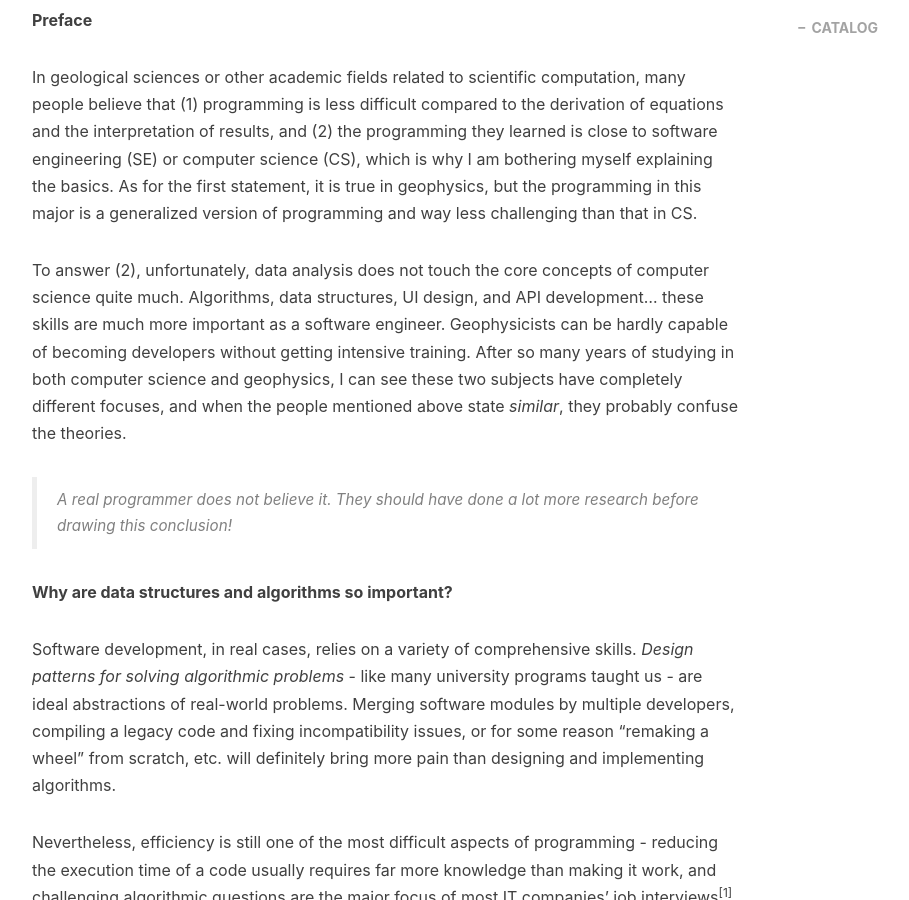
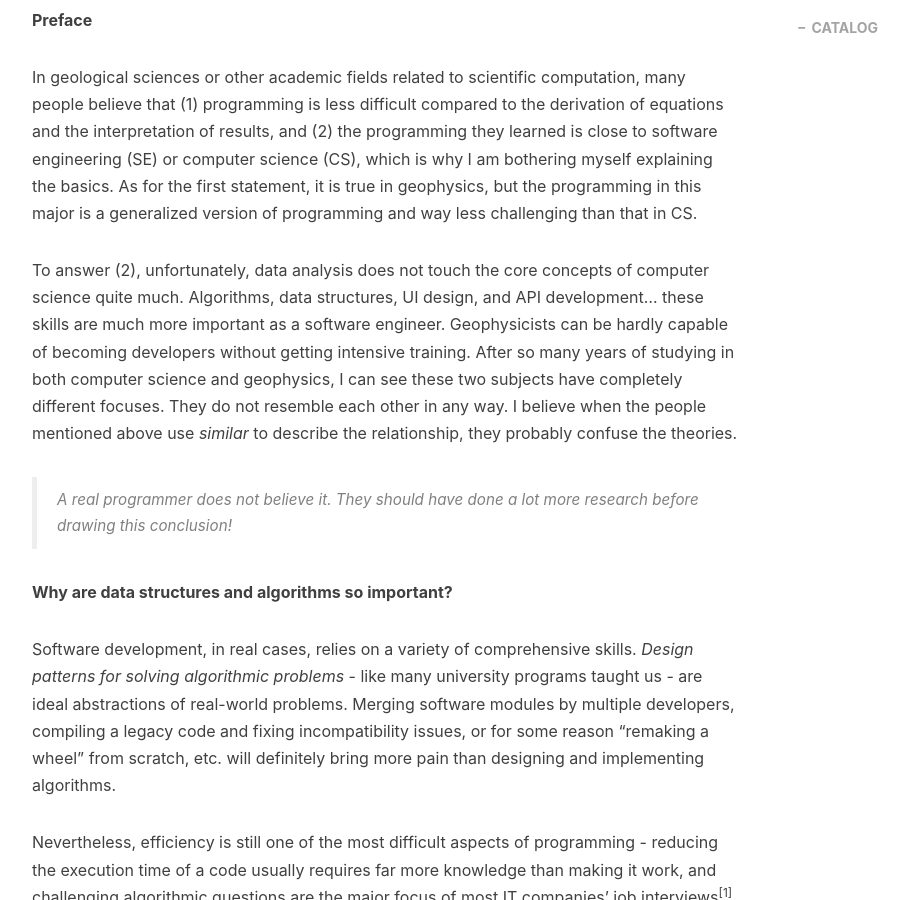
Before and after one commit to gengyu89/gengyu89.github.io, a Jekyll site: the page built from _posts/2020-09-13-leetcode-journey.markdown, in a window 1280 px wide and 900 px high, scrolled down 836 px. Shown: the whole window, without its empty margins (233-1142 px from the left). Built offline with Jekyll 4.4.1, drawn with Linux system fonts in a browser that asks for light colours; nearby versions of some CDN libraries; comment, search, counter and statistics services are not loaded.

Commit message:
highly insultive

```diff
--- a/_posts/2020-09-13-leetcode-journey.markdown
+++ b/_posts/2020-09-13-leetcode-journey.markdown
@@ -25,7 +25,7 @@ tags:
 
 In geological sciences or other academic fields related to scientific computation, many people believe that (1) programming is less difficult compared to the derivation of equations and the interpretation of results, and (2) the programming they learned is close to software engineering (SE) or computer science (CS), which is why I am bothering myself explaining the basics. As for the first statement, it is true in geophysics, but the programming in this major is a generalized version of programming and way less challenging than that in CS.
 
-To answer (2), unfortunately, data analysis does not touch the core concepts of computer science quite much. Algorithms, data structures, UI design, and API development... these skills are much more important as a software engineer. Geophysicists can be hardly capable of becoming developers without getting intensive training. After so many years of studying in both computer science and geophysics, I can see these two subjects have completely different focuses, and when the people mentioned above state *similar*, they probably confuse the theories.
+To answer (2), unfortunately, data analysis does not touch the core concepts of computer science quite much. Algorithms, data structures, UI design, and API development... these skills are much more important as a software engineer. Geophysicists can be hardly capable of becoming developers without getting intensive training. After so many years of studying in both computer science and geophysics, I can see these two subjects have completely different focuses. They do not resemble each other in any way. I believe when the people mentioned above use *similar* to describe the relationship, they probably confuse the theories.
 
 > A real programmer does not believe it. They should have done a lot more research before drawing this conclusion!
 
```
